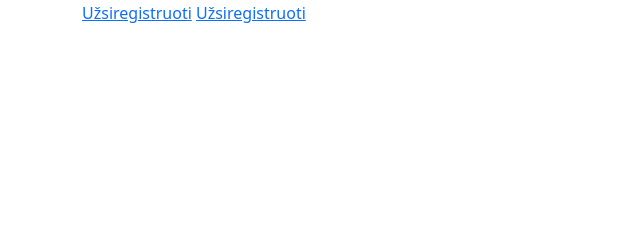
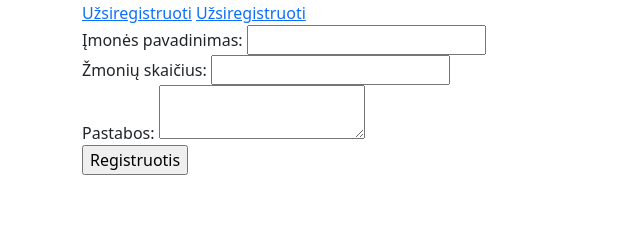
Before and after one commit to aivaraskriksciunas/conference_app_0602, a Django app: template conference_app/events/templates/events/event_detail.html in a window 1280 px wide. Shown: the part 231-471 px from the top of the page, without its empty margins (0-640 px from the left). Run offline with Django 4.2, Linux system fonts and the light colour scheme; the template is opened without the code that fills it, so the values that code supplies are empty.

Commit message:
Event registracijų handler

```diff
--- a/conference_app/events/templates/events/event_detail.html
+++ b/conference_app/events/templates/events/event_detail.html
@@ -12,4 +12,21 @@
 
   <a href="/events/register/{{ renginys.id }}">Užsiregistruoti</a>
   <a href="{% url 'register-visitor' renginys.id %}">Užsiregistruoti</a>
+
+  <form action="{% url 'event-detail' renginys.id %}" method="post">
+    {% csrf_token %}
+    <div>
+      <label>Įmonės pavadinimas:</label>
+      <input type="text" name="imones_pavadinimas">
+    </div>
+    <div>
+      <label>Žmonių skaičius:</label>
+      <input type="number" name="zmoniu_skaicius">
+    </div>
+    <div>
+      <label>Pastabos:</label>
+      <textarea name="pastabos"></textarea>
+    </div>
+    <input type="submit" value="Registruotis">
+  </form>
 {% endblock %}
```
Also changed, not shown: conference_app/events/views.py (+13 -0 lines).
